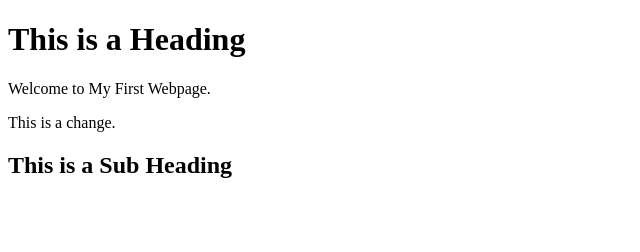
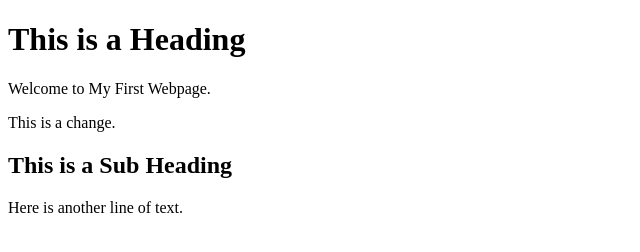
Before and after one commit to shafferma08/basic-website, a plain HTML site: page index.html in a window 1280 px wide. Shown: the whole page, without its empty margins (0-640 px from the left). Drawn offline with Linux system fonts and the light colour scheme.

Commit message:
Update index.html

```diff
--- a/index.html
+++ b/index.html
@@ -13,6 +13,7 @@
 		<p>This is a change.</p>
 
 		<h2>This is a Sub Heading</h2>
+		<p>Here is another line of text.</p>
 	</body>
 
 </html>
```
